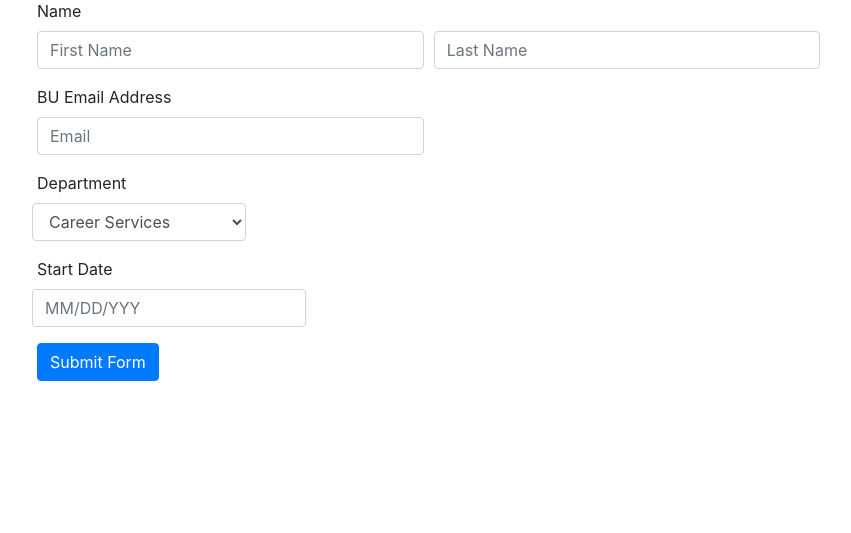
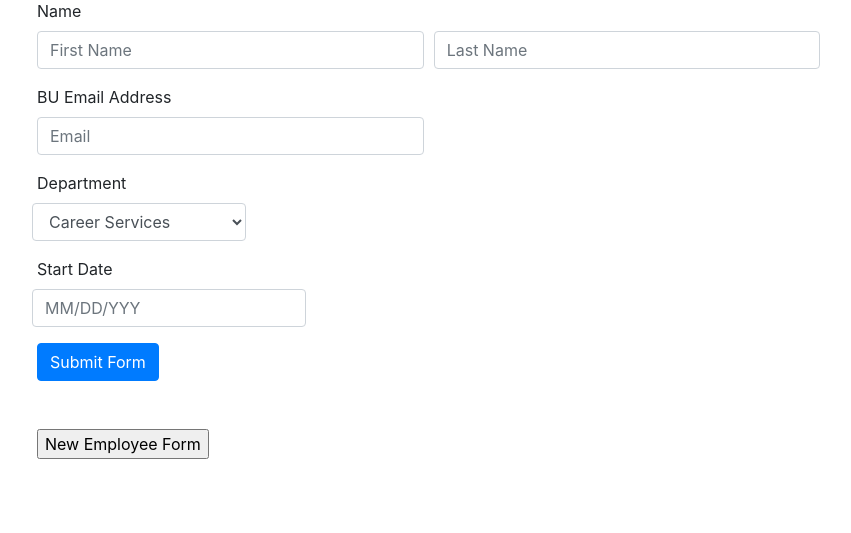
Before and after one commit to TheDiamondOctopus/cs665_final_proj, a PHP site: page / in a window 1280 px wide. Shown: the part 131-664 px from the top of the page, without its empty margins (13-864 px from the left). Run offline with PHP 8.4, Linux system fonts and the light colour scheme; some libraries are stand-ins or nearby versions.

Commit message:
added a link to submit.php for testing

```diff
--- a/index.php
+++ b/index.php
@@ -131,6 +131,11 @@
       <br>
       <br>
 
+      <form action="https://cs665phptest1.azurewebsites.net/submit.php">
+        <input type="submit" value="New Employee Form"/>
+      </form>
+
+
 
 </body>
 
```
